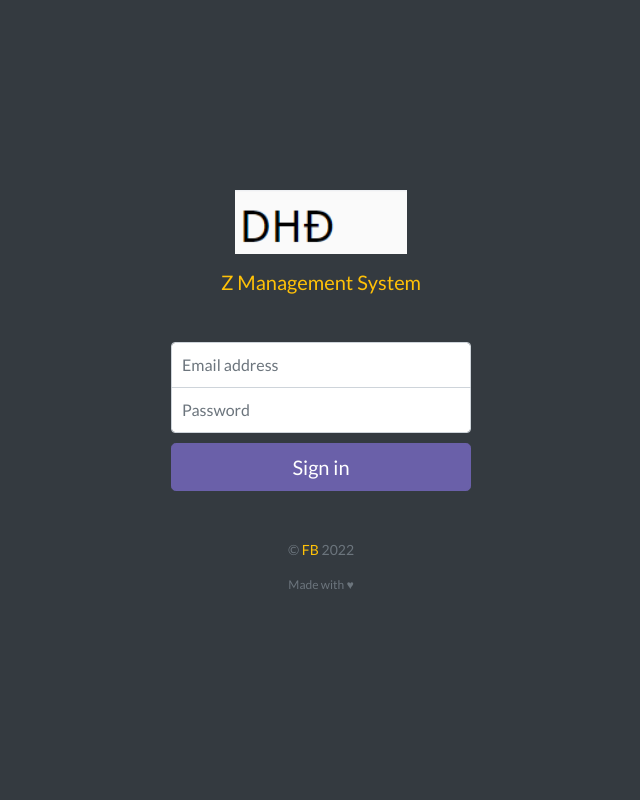
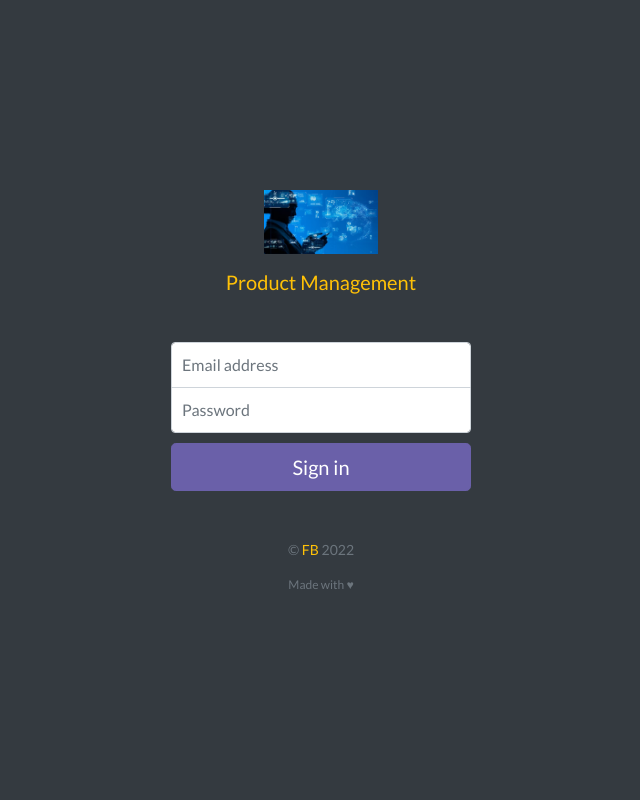
Before and after one commit to Dung24-6/Product-Management-Nodejs, a Node server app: page / in a window 1280 px wide. Shown: the whole page, without its empty margins (319-959 px from the left). Run offline with Node 20, Linux system fonts and the light colour scheme; some libraries are stand-ins or nearby versions.

Commit message:
Fix giao dien

```diff
--- a/controllers/AuthController.js
+++ b/controllers/AuthController.js
@@ -29,22 +29,16 @@ AuthController.login = async (req, res) => {
     return res.redirect('/')
   }
 
-  // const validPassword = await bcrypt.compare(password, user.password);
-  // if (!validPassword) {
-  //   req.flash("error", "Invalid Password!");
-  //   return res.redirect("/");
+  // if (password != user.password) {
+  //   req.flash('error', 'Invalid Password!');
+  //   return res.redirect('/');
   // }
 
-  if (password != user.password) {
-    req.flash('error', 'Invalid Password!');
-    return res.redirect('/');
-  }
-
-  req.session.user = { name: user.name, role: user.role };
-  res.locals.user = req.session.user;
-  await req.session.save();
-  res.redirect("/dashboard");
-};
+  req.session.user = { name: user.name, role: user.role }
+  res.locals.user = req.session.user
+  await req.session.save()
+  res.redirect('/dashboard')
+}
 
 AuthController.logout = (req, res) => {
   req.session.destroy(function () {
--- a/public/statics/base.html
+++ b/public/statics/base.html
@@ -30,7 +30,7 @@
   <body>
     <nav class="navbar navbar-dark fixed-top bg-dark flex-md-nowrap p-0 pr-3">
       <a class="navbar-brand col-1 col-md-2 mr-0" href="/">
-        <img class="navbar-brand__logo pl-2" src="../images/capture.png" />
+        <!-- <img class="navbar-brand__logo pl-2" src="../images/capture.png" /> -->
         <span class="navbar-brand__name"></span>
       </a>
       <button
--- a/public/statics/customers.html
+++ b/public/statics/customers.html
@@ -30,7 +30,7 @@
   <body>
     <nav class="navbar navbar-dark fixed-top bg-dark flex-md-nowrap p-0 pr-3">
       <a class="navbar-brand col-1 col-md-2 mr-0" href="/">
-        <img class="navbar-brand__logo pl-2" src="../images/capture.png" />
+        <!-- <img class="navbar-brand__logo pl-2" src="../images/capture.png" /> -->
         <span class="navbar-brand__name"></span>
       </a>
       <button
--- a/public/statics/entries.html
+++ b/public/statics/entries.html
@@ -30,7 +30,7 @@
   <body>
     <nav class="navbar navbar-dark fixed-top bg-dark flex-md-nowrap p-0 pr-3">
       <a class="navbar-brand col-1 col-md-2 mr-0" href="/">
-        <img class="navbar-brand__logo pl-2" src="../images/capture.png" />
+        <!-- <img class="navbar-brand__logo pl-2" src="../images/capture.png" /> -->
         <span class="navbar-brand__name"></span>
       </a>
       <button
--- a/public/statics/expenses.html
+++ b/public/statics/expenses.html
@@ -30,7 +30,7 @@
   <body>
     <nav class="navbar navbar-dark fixed-top bg-dark flex-md-nowrap p-0 pr-3">
       <a class="navbar-brand col-1 col-md-2 mr-0" href="/">
-        <img class="navbar-brand__logo pl-2" src="../images/capture.png" />
+        <!-- <img class="navbar-brand__logo pl-2" src="../images/capture.png" /> -->
         <span class="navbar-brand__name"></span>
       </a>
       <button
--- a/public/statics/index.html
+++ b/public/statics/index.html
@@ -30,7 +30,7 @@
   <body>
     <nav class="navbar navbar-dark fixed-top bg-dark flex-md-nowrap p-0 pr-3">
       <a class="navbar-brand col-1 col-md-2 mr-0" href="/">
-        <img class="navbar-brand__logo pl-2" src="../images/capture.png" />
+        <!-- <img class="navbar-brand__logo pl-2" src="../images/capture.png" /> -->
         <span class="navbar-brand__name"></span>
       </a>
       <button
@@ -189,8 +189,8 @@
         >
           <div class="dashboard-intro text-center p-3">
             <h3 class="display-4">👨‍💻</h3>
-            <h5 class="mb-3">Welcome, Tanzim Rahman!</h5>
-            <p>Z Management System</p>
+            <h5 class="mb-3">Welcome, Dung</h5>
+            <p>Product Management</p>
           </div>
           <!-- <div class="profit card border-warning text-uppercase my-3">
           <div class="card-header bg-warning border-warning">
--- a/public/statics/inventories.html
+++ b/public/statics/inventories.html
@@ -30,7 +30,7 @@
   <body>
     <nav class="navbar navbar-dark fixed-top bg-dark flex-md-nowrap p-0 pr-3">
       <a class="navbar-brand col-1 col-md-2 mr-0" href="/">
-        <img class="navbar-brand__logo pl-2" src="../images/capture.png" />
+        <!-- <img class="navbar-brand__logo pl-2" src="../images/capture.png" /> -->
         <span class="navbar-brand__name"></span>
       </a>
       <button
--- a/public/statics/login.html
+++ b/public/statics/login.html
@@ -30,9 +30,9 @@
   <body>
     <div class="login text-center bg-dark text-light">
       <form class="form-signin">
-        <img class="mb-3" src="../images/capture.png" height="72" />
+        <!-- <img class="mb-3" src="../images/capture.png" height="72" /> -->
         <h1 class="h5 mb-5 text-warning font-weight-normal">
-          Z Management System
+          Product Management
         </h1>
         <label for="inputEmail" class="sr-only">Email address</label>
         <input
--- a/public/statics/products.html
+++ b/public/statics/products.html
@@ -30,7 +30,7 @@
   <body>
     <nav class="navbar navbar-dark fixed-top bg-dark flex-md-nowrap p-0 pr-3">
       <a class="navbar-brand col-1 col-md-2 mr-0" href="/">
-        <img class="navbar-brand__logo pl-2" src="../images/capture.png" />
+        <!-- <img class="navbar-brand__logo pl-2" src="../images/capture.png" /> -->
         <span class="navbar-brand__name"></span>
       </a>
       <button
--- a/public/statics/returns.html
+++ b/public/statics/returns.html
@@ -30,7 +30,7 @@
   <body>
     <nav class="navbar navbar-dark fixed-top bg-dark flex-md-nowrap p-0 pr-3">
       <a class="navbar-brand col-1 col-md-2 mr-0" href="/">
-        <img class="navbar-brand__logo pl-2" src="../images/capture.png" />
+        <!-- <img class="navbar-brand__logo pl-2" src="../images/capture.png" /> -->
         <span class="navbar-brand__name"></span>
       </a>
       <button
--- a/public/statics/sales.html
+++ b/public/statics/sales.html
@@ -30,7 +30,7 @@
   <body>
     <nav class="navbar navbar-dark fixed-top bg-dark flex-md-nowrap p-0 pr-3">
       <a class="navbar-brand col-1 col-md-2 mr-0" href="/">
-        <img class="navbar-brand__logo pl-2" src="../images/capture.png" />
+        <!-- <img class="navbar-brand__logo pl-2" src="../images/capture.png" /> -->
         <span class="navbar-brand__name"></span>
       </a>
       <button
--- a/public/statics/servicing.html
+++ b/public/statics/servicing.html
@@ -30,7 +30,7 @@
   <body>
     <nav class="navbar navbar-dark fixed-top bg-dark flex-md-nowrap p-0 pr-3">
       <a class="navbar-brand col-1 col-md-2 mr-0" href="/">
-        <img class="navbar-brand__logo pl-2" src="../images/capture.png" />
+        <!-- <img class="navbar-brand__logo pl-2" src="../images/capture.png" /> -->
         <span class="navbar-brand__name"></span>
       </a>
       <button
--- a/public/statics/users.html
+++ b/public/statics/users.html
@@ -30,7 +30,7 @@
   <body>
     <nav class="navbar navbar-dark fixed-top bg-dark flex-md-nowrap p-0 pr-3">
       <a class="navbar-brand col-1 col-md-2 mr-0" href="/">
-        <img class="navbar-brand__logo pl-2" src="../images/capture.png" />
+        <!-- <img class="navbar-brand__logo pl-2" src="../images/capture.png" /> -->
         <span class="navbar-brand__name"></span>
       </a>
       <button
--- a/views/dashboard/index.ejs
+++ b/views/dashboard/index.ejs
@@ -4,7 +4,7 @@ include('../modules/_navs', {page: "Dashboard"}); %>
 <div class="dashboard-intro text-center p-3">
   <h3 class="display-4">👨‍💻</h3>
   <h5 class="mb-3">Welcome, <%= user.name %>!</h5>
-  <p>Z Management System</p>
+  <p>Product Management</p>
 </div>
 
 <% if(user.role == 'admin') { %>
--- a/views/login.ejs
+++ b/views/login.ejs
@@ -3,9 +3,8 @@
 <div class="login text-center bg-dark text-light">
     <%- include('./modules/_alert'); %>
     <form class="form-signin" action="/login" method="post">
-        <img class="mb-3" src="../images/capture.png" height="64">
-        <h1 class="h5 mb-5 text-warning font-weight-normal">Z
-            Management System</h1>
+        <img class="mb-3" src="../images/capture2.png" height="64">
+        <h1 class="h5 mb-5 text-warning font-weight-normal">Product Management</h1>
         <label for="inputEmail" class="sr-only">Email address</label>
         <input type="email" id="inputEmail" class="form-control"
             placeholder="Email address" name="email" required>
--- a/views/modules/_navs.ejs
+++ b/views/modules/_navs.ejs
@@ -1,6 +1,6 @@
   <nav class="navbar navbar-dark fixed-top bg-dark flex-md-nowrap p-0 pr-3">
       <a class="navbar-brand col-1 col-md-2 mr-0" href="/">
-          <img class="navbar-brand__logo pl-2" src="/images/capture.png">
+          <!-- <img class="navbar-brand__logo pl-2" src="/images/capture2.png"> -->
           <span class="navbar-brand__name"></span>
       </a>
       <button class="btn btn-secondary navbar-toggler d-md-none" type="button"
```
Also changed, not shown: public/images/capture2.png (added).
